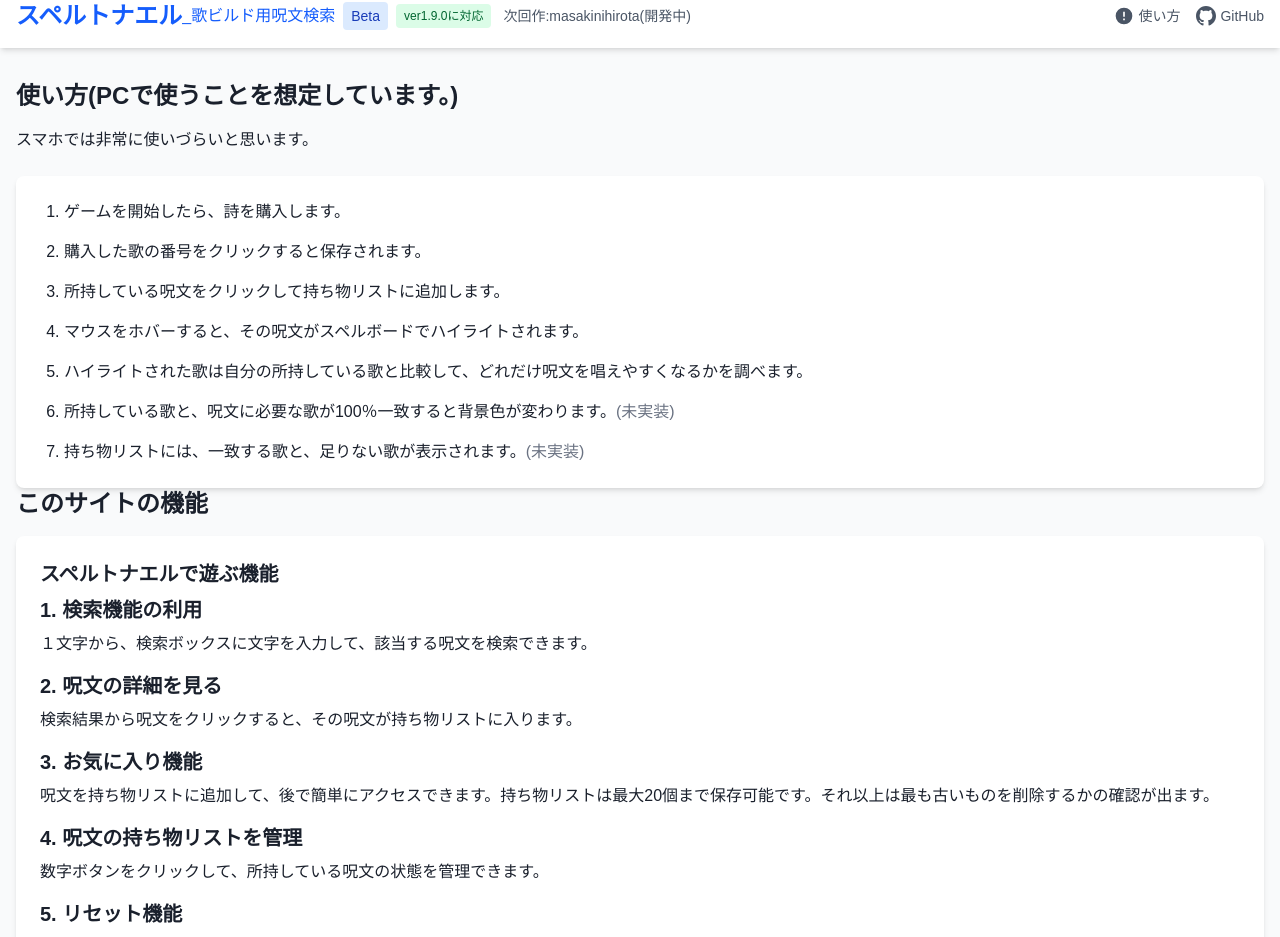
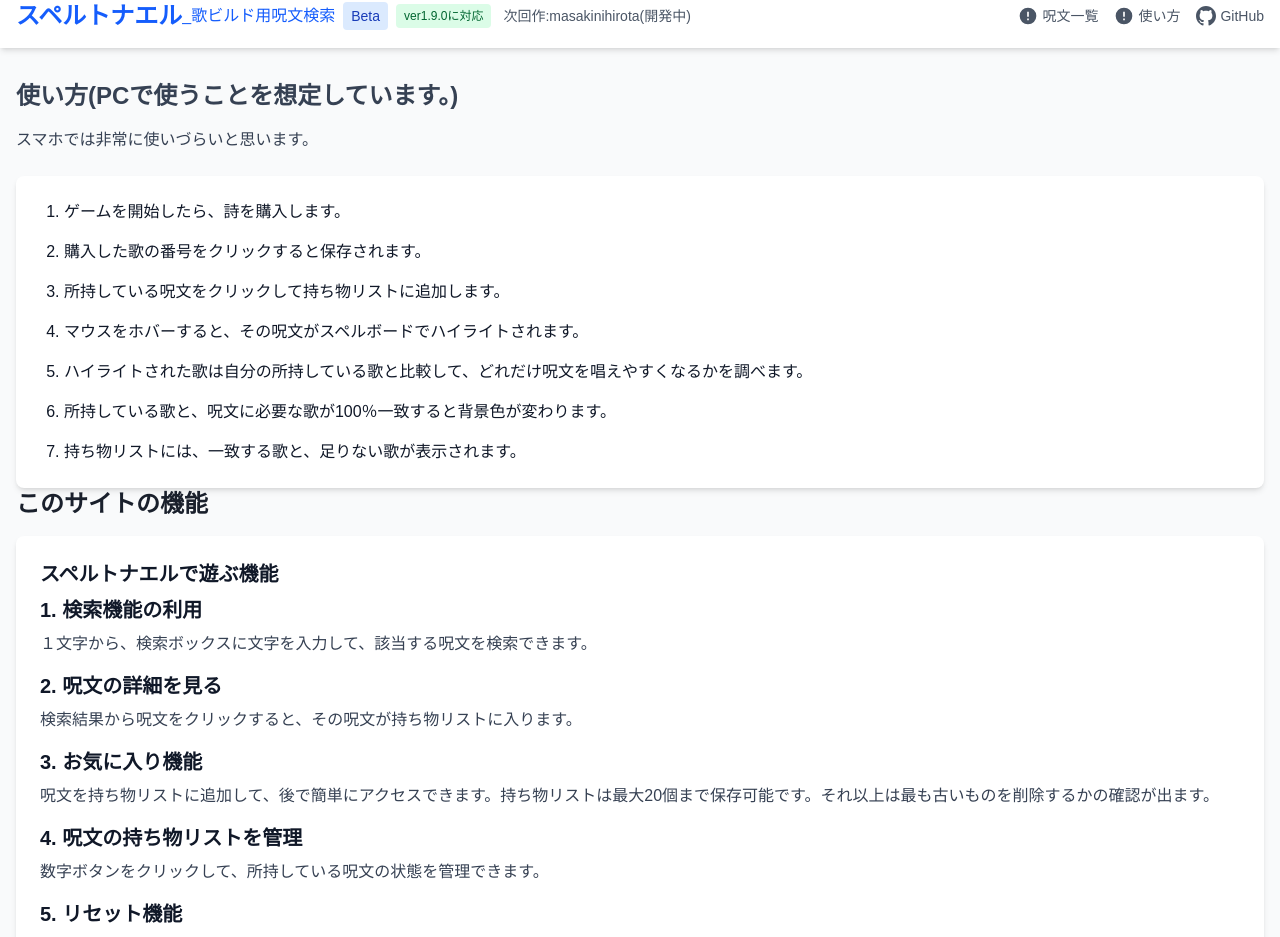
Before and after one commit to masakinihirota/spell-search-site, a Next.js app: page /usage in a window 1280 px wide. Shown: the part 16-953 px from the top of the page. Built offline with nearby package versions, Linux system fonts and the light colour scheme.

Commit message:
ヘッダーコンポーネントのリンクを更新し、呪文一覧ページを追加

```diff
--- /dev/null
+++ b/src/app/spell/page.tsx
@@ -0,0 +1,58 @@
+"use client";
+
+import { useEffect, useState } from "react";
+import Link from "next/link";
+import Header from "@/components/Header";
+
+type Spell = {
+  名前: string;
+  必要な歌の段: string;
+  唱える段の順番: string;
+};
+
+type SpellCategory = {
+  [category: string]: Spell[];
+};
+
+export default function SpellListPage() {
+  const [spells, setSpells] = useState<SpellCategory | null>(null);
+
+  useEffect(() => {
+    // spells.jsonを読み込む
+    fetch("/data/spells.json")
+      .then((response) => response.json())
+      .then((data) => setSpells(data.spells))
+      .catch((error) => console.error("データの読み込みに失敗しました:", error));
+  }, []);
+
+  return (
+    <main className="min-h-screen bg-gray-50">
+      <Header />
+      <div className="container mx-auto p-4 text-gray-700">
+        <h1 className="text-2xl font-bold mb-4">呪文一覧</h1>
+        {spells ? (
+          Object.entries(spells).map(([category, spellList]) => (
+            <div key={category} className="mb-8">
+              <h2 className="text-xl font-semibold mb-2">{category}</h2>
+              <ul className="list-disc pl-5">
+                {spellList.map((spell, index) => (
+                  <li key={index} className="mb-1">
+                    <strong>{spell.名前}</strong> - 必要な歌の段: {spell.必要な歌の段}, 唱える段の順番: {spell.唱える段の順番}
+                  </li>
+                ))}
+              </ul>
+            </div>
+          ))
+        ) : (
+          <p>データを読み込んでいます...</p>
+        )}
+        <Link
+          href="/"
+          className="bg-blue-600 text-white px-4 py-2 rounded shadow-md hover:bg-blue-700 transition-colors"
+        >
+          トップに戻る
+        </Link>
+      </div>
+    </main>
+  );
+}
--- a/src/app/usage/page.tsx
+++ b/src/app/usage/page.tsx
@@ -11,13 +11,15 @@ export default function UsagePage() {
 			<Header />
 
 			<div className="container mx-auto px-4 py-8">
-				<h1 className="text-2xl font-bold mb-4">
+				<h1 className="text-2xl font-bold mb-4 text-gray-700">
 					使い方(PCで使うことを想定しています。)
 				</h1>
-				<p className="mb-6">スマホでは非常に使いづらいと思います。</p>
+				<p className="mb-6 text-gray-700">
+					スマホでは非常に使いづらいと思います。
+				</p>
 
 				<div className="bg-white rounded-lg shadow-md p-6">
-					<ol className="list-decimal pl-6 space-y-4">
+					<ol className="list-decimal pl-6 space-y-4 text-gray-900">
 						<li>
 							<p>ゲームを開始したら、詩を購入します。</p>
 						</li>
@@ -40,44 +42,46 @@ export default function UsagePage() {
 						<li>
 							<p>
 								所持している歌と、呪文に必要な歌が100％一致すると背景色が変わります。
-								<span className="text-gray-500">(未実装)</span>
 							</p>
 						</li>
 						<li>
 							<p>
 								持ち物リストには、一致する歌と、足りない歌が表示されます。
-								<span className="text-gray-500">(未実装)</span>
 							</p>
 						</li>
 					</ol>
 				</div>
 				<h1 className="text-2xl font-bold mb-4">このサイトの機能</h1>
 				<div className="bg-white rounded-lg shadow-md p-6">
-					<h2 className="text-xl font-semibold mb-2">
+					<h2 className="text-xl font-semibold mb-2 text-gray-900">
 						スペルトナエルで遊ぶ機能
 					</h2>
-					<h2 className="text-xl font-semibold mb-2">1. 検索機能の利用</h2>
-					<p className="mb-4">
+					<h2 className="text-xl font-semibold mb-2 text-gray-900">1. 検索機能の利用</h2>
+					<p className="mb-4 text-gray-700">
 						１文字から、検索ボックスに文字を入力して、該当する呪文を検索できます。
 					</p>
-					<h2 className="text-xl font-semibold mb-2">2. 呪文の詳細を見る</h2>
-					<p className="mb-4">
+					<h2 className="text-xl font-semibold mb-2 text-gray-900">2. 呪文の詳細を見る</h2>
+					<p className="mb-4 text-gray-700">
 						検索結果から呪文をクリックすると、その呪文が持ち物リストに入ります。
 					</p>
-					<h2 className="text-xl font-semibold mb-2">3. お気に入り機能</h2>
-					<p className="mb-4">
+					<h2 className="text-xl font-semibold mb-2 text-gray-900">3. お気に入り機能</h2>
+					<p className="mb-4 text-gray-700">
 						呪文を持ち物リストに追加して、後で簡単にアクセスできます。持ち物リストは最大20個まで保存可能です。それ以上は最も古いものを削除するかの確認が出ます。
 					</p>
-					<h2 className="text-xl font-semibold mb-2">
+					<h2 className="text-xl font-semibold mb-2 text-gray-900">
 						4. 呪文の持ち物リストを管理
 					</h2>
-					<p className="mb-4">
+					<p className="mb-4 text-gray-700">
 						数字ボタンをクリックして、所持している呪文の状態を管理できます。
 					</p>
-					<h2 className="text-xl font-semibold mb-2">5. リセット機能</h2>
-					<p>リセットボタンを使用して、選択した状態をクリアできます。</p>
-					<h2 className="text-xl font-semibold mb-2">6. 歌の数字機能</h2>
-					<p>歌の数字をクリックすると、その歌の所持状態を変更できます。</p>
+					<h2 className="text-xl font-semibold mb-2 text-gray-900">5. リセット機能</h2>
+					<p className="text-gray-700">
+						リセットボタンを使用して、選択した状態をクリアできます。
+					</p>
+					<h2 className="text-xl font-semibold mb-2 text-gray-900">6. 歌の数字機能</h2>
+					<p className="text-gray-700">
+						歌の数字をクリックすると、その歌の所持状態を変更できます。
+					</p>
 				</div>
 				{/* topに戻る のリンクボタンを作成 */}
 				<Link
--- a/src/components/Header/index.tsx
+++ b/src/components/Header/index.tsx
@@ -35,7 +35,28 @@ const Header: React.FC = () => {
                 </div>
 
                 <div className="flex items-center">
-					<a
+                    {/* 呪文一覧ページへのリンク */}
+                    <Link
+                        href="/spell"
+                        className="text-sm text-gray-600 hover:text-blue-600 transition-colors flex items-center mr-4"
+                        aria-label="呪文一覧ページ"
+                    >
+                        <svg
+                            xmlns="http://www.w3.org/2000/svg"
+                            width="20"
+                            height="20"
+                            viewBox="0 0 24 24"
+                            fill="currentColor"
+                            className="mr-1"
+                        >
+                            <title>Spell List Icon</title>
+                            <path d="M12 2a10 10 0 100 20 10 10 0 000-20zm1 15h-2v-2h2v2zm0-4h-2V7h2v6z" />
+                        </svg>
+                        <span className="hidden sm:inline">呪文一覧</span>
+                    </Link>
+
+                    {/* 使い方ページへのリンク */}
+                    <Link
                         href="/usage"
                         className="text-sm text-gray-600 hover:text-blue-600 transition-colors flex items-center mr-4"
                         aria-label="使い方ページ"
@@ -52,7 +73,8 @@ const Header: React.FC = () => {
                             <path d="M12 2a10 10 0 100 20 10 10 0 000-20zm1 15h-2v-2h2v2zm0-4h-2V7h2v6z" />
                         </svg>
                         <span className="hidden sm:inline">使い方</span>
-					</a>
+                    </Link>
+
                     <a
                         href="https://github.com/masakinihirota/spell-search-site"
                         className="text-sm text-gray-600 hover:text-blue-600 transition-colors flex items-center"
```
Lines whose indentation alone changed are shown as unchanged.
